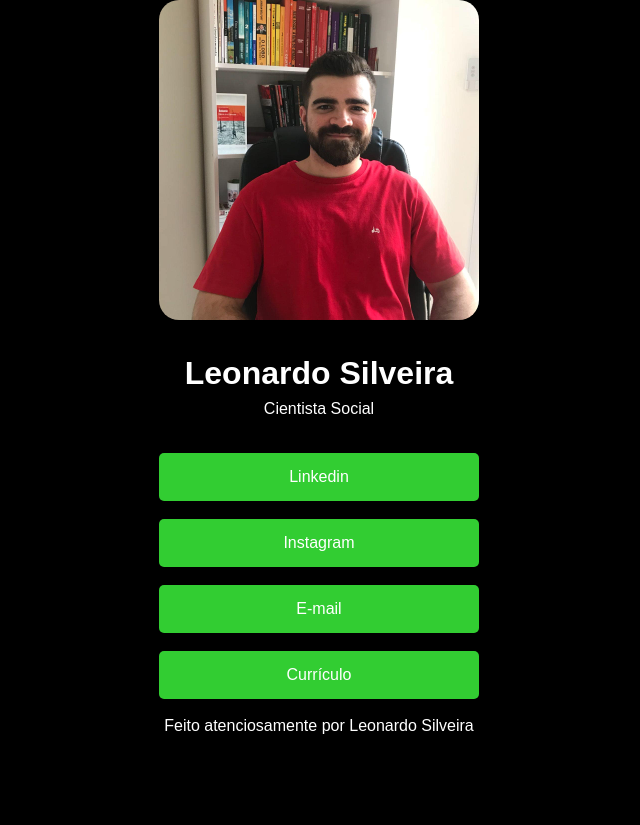
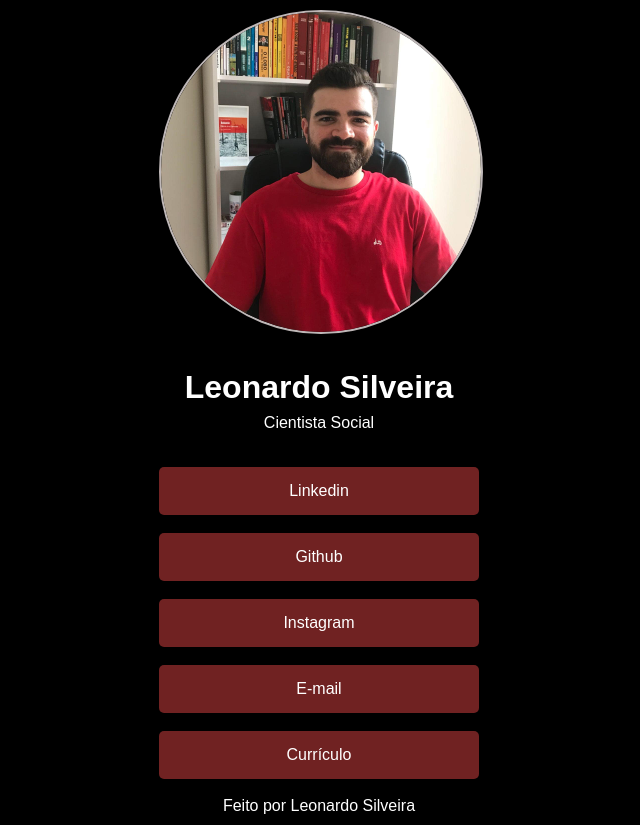
Before and after one commit to leosilveirag/my-link, a plain HTML site: page index.html in a window 1280 px wide. Shown: the whole page, without its empty margins (321-961 px from the left). Before the commit the page ends 800 px from the top, so only its background shows below. Drawn offline with Linux system fonts and the light colour scheme.

Commit message:
Add files via upload

```diff
--- a/index.html
+++ b/index.html
@@ -24,6 +24,9 @@
           >
         </li>
         <li>
+          <a href="https://github.com/leosilveirag">Github</a>
+        </li>
+        <li>
           <a href="https://www.instagram.com/leosilveira96_/" target="_blank"
             >Instagram</a
           >
@@ -35,7 +38,7 @@
           <a href="./public/curriculo_Leonardo.pdf">Currículo</a>
         </li>
       </ul>
-      <footer>Feito atenciosamente por Leonardo Silveira</footer>
+      <footer>Feito por Leonardo Silveira</footer>
     </div>
   </body>
 </html>
--- a/style.css
+++ b/style.css
@@ -1,6 +1,6 @@
 * {
-  margin: 0;
-  padding: 0;
+  margin: 0px;
+  padding: 0px;
 }
 
 body {
@@ -9,9 +9,14 @@ body {
 }
 
 img {
-  border-radius: 20px;
+  border-radius: 50%;
   width: 320px;
   height: 320px;
+  margin-top: 10px;
+  border: solid 2px rgb(190, 183, 183);
+}
+img:hover {
+  border: solid 2px rgb(204, 8, 8);
 }
 h1 {
   color: white;
@@ -33,12 +38,19 @@ li {
 }
 
 a {
-  background-color: limegreen;
+  background-color: rgb(112, 34, 34);
   color: white;
   padding: 15px;
   text-decoration: none;
   display: block;
   border-radius: 5px;
+  cursor: pointer;
+  transition: all 0.5s;
+}
+a:hover {
+  background-color: white;
+  color: rgb(49, 2, 2);
+  border: solid 2px rgb(204, 8, 8);
 }
 
 .container {
@@ -51,4 +63,5 @@ a {
 
 footer {
   color: white;
+  margin-bottom: 10px;
 }
```
